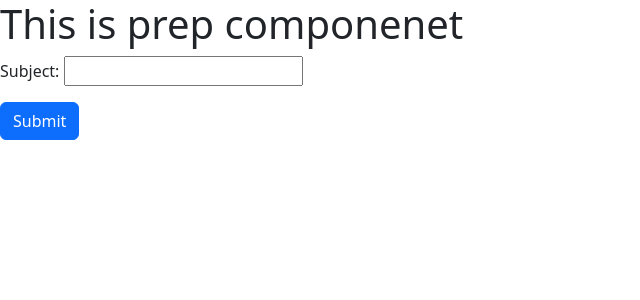
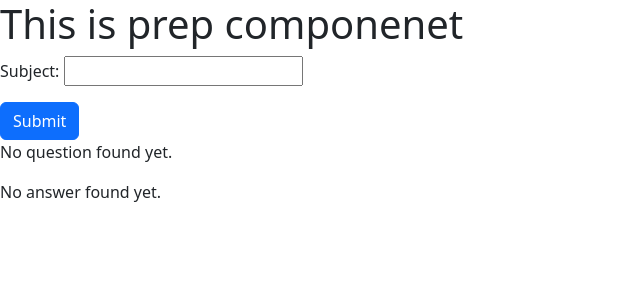
Before and after one commit to MargaretLai/Exam-Prep-App, a Django app: page /prep/ in a window 1280 px wide. Shown: the top 300 px of the page, without its empty margins (0-640 px from the left). Run offline with Django 5.2, Linux system fonts and the light colour scheme; some web fonts are replaced.

Commit message:
Rendered questions and answers in prep component

```diff
--- a/appone/templates/prep.html
+++ b/appone/templates/prep.html
@@ -8,4 +8,30 @@
     {{ form.as_p }}
     <button class="btn btn-primary" type="submit">Submit</button>
 </form>
+
+<!--Display questions-->
+{% if questions %}
+<h2>Questions:</h2>
+<ul>
+    {% for question in questions %}
+    <li>{{ question }}</li>
+    {% endfor %}
+</ul>
+{% else %}
+<p>No question found yet.</p>
+{% endif %}
+
+<!--Display answers to questions-->
+{% if answers %}
+<h2>Answers:</h2>
+<ul>
+    {% for answer in answers %}
+    <li>{{ answer }}</li>
+    {% endfor %}
+</ul>
+{% else %}
+<p>No answer found yet.</p>
+{% endif %}
+
+
 {% endblock %}
--- a/appone/views.py
+++ b/appone/views.py
@@ -34,6 +34,7 @@ def review(request):
             # Render response to user
             key_points = completion.choices[0].message.content
             key_points = key_points.split("\n")
+
             return render(request, "review.html", {"form" : form, "key_points" : key_points})
     else:
         form = ReviewForm()
@@ -58,10 +59,13 @@ def prep(request):
                 ]
             )
 
-            print(completion.choices[0].message)
+            # Render response to user
+            questions_and_answers = completion.choices[0].message.content
+            questions_and_answers = questions_and_answers.split("\n\n")
+            questions = questions_and_answers[::2]
+            answers = questions_and_answers[1::2]
 
-
-            return redirect("prep") # Return to the same page rn
+            return render(request, "prep.html", {"form" : form, "questions" : questions, "answers" : answers})
     else:
         form = PrepForm()
 
```
